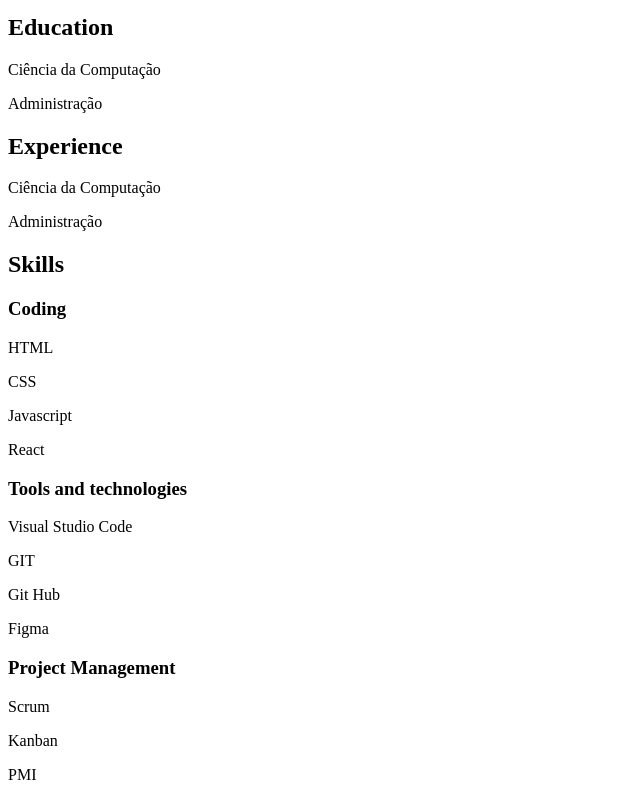
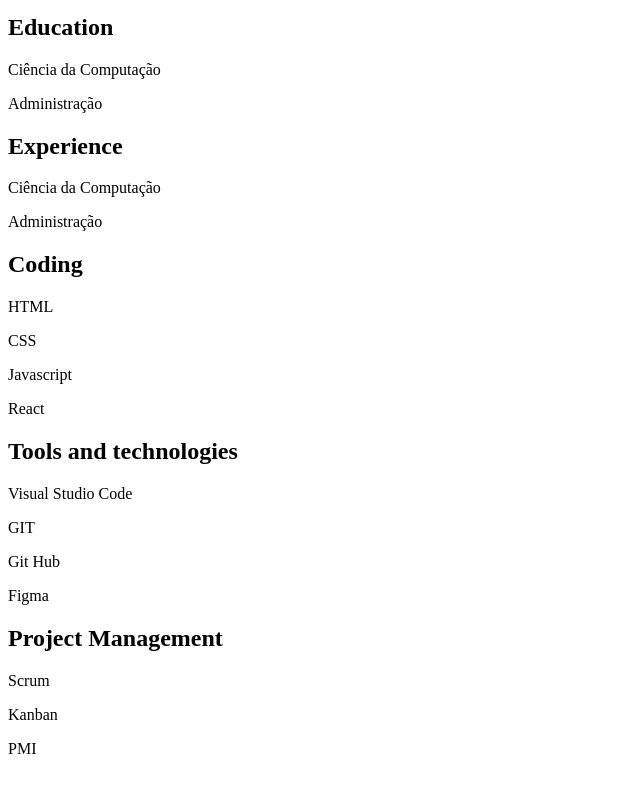
Before and after one commit to paulinhoteixeira/paulo-cv-react, a React (Create React App) app: page /about in a window 1280 px wide. Shown: the part 852-1652 px from the top of the page, without its empty margins (0-640 px from the left). After the commit the page ends 1626 px from the top, so only its background shows below. Built offline with nearby package versions, Linux system fonts and the light colour scheme.

Commit message:
adequação do componente About utilizando o InfoBox

```diff
--- a/src/components/About/index.js
+++ b/src/components/About/index.js
@@ -1,26 +1,22 @@
 import PageStructure from "../PageStructure";
+import InfoBox from "../InfoBox";
 
 const About = () => (
   <div>
     <PageStructure>
-      <div>
-        <h2>Education</h2>
+      <InfoBox title="Education">
         <p>Ciência da Computação</p>
         <div></div>
         <p>Administração</p>
-      </div>
+      </InfoBox>
 
-      <div>
-        <h2>Experience</h2>
+      <InfoBox title="Experience">
         <p>Ciência da Computação</p>
         <div></div>
         <p>Administração</p>
-      </div>
+      </InfoBox>
 
-      <div>
-        <h2>Skills</h2>
-        <div>
-          <h3>Coding</h3>
+      <InfoBox title="Coding">
         <p>HTML</p>
         <div></div>
         <p>CSS</p>
@@ -28,10 +24,9 @@
         <p>Javascript</p>
         <div></div>
         <p>React</p>
-        </div>
+      </InfoBox>
 
-        <div>
-          <h3>Tools and technologies</h3>
+      <InfoBox title="Tools and technologies">
         <p>Visual Studio Code</p>
         <div></div>
         <p>GIT</p>
@@ -39,17 +34,15 @@
         <p>Git Hub</p>
         <div></div>
         <p>Figma</p>
-        </div>
+      </InfoBox>
 
-        <div>
-          <h3>Project Management</h3>
+      <InfoBox title="Project Management">
         <p>Scrum</p>
         <div></div>
         <p>Kanban</p>
         <div></div>
         <p>PMI</p>
-        </div>
-      </div>
+      </InfoBox>
     </PageStructure>
   </div>
 );
```
Lines whose indentation alone changed are shown as unchanged.
